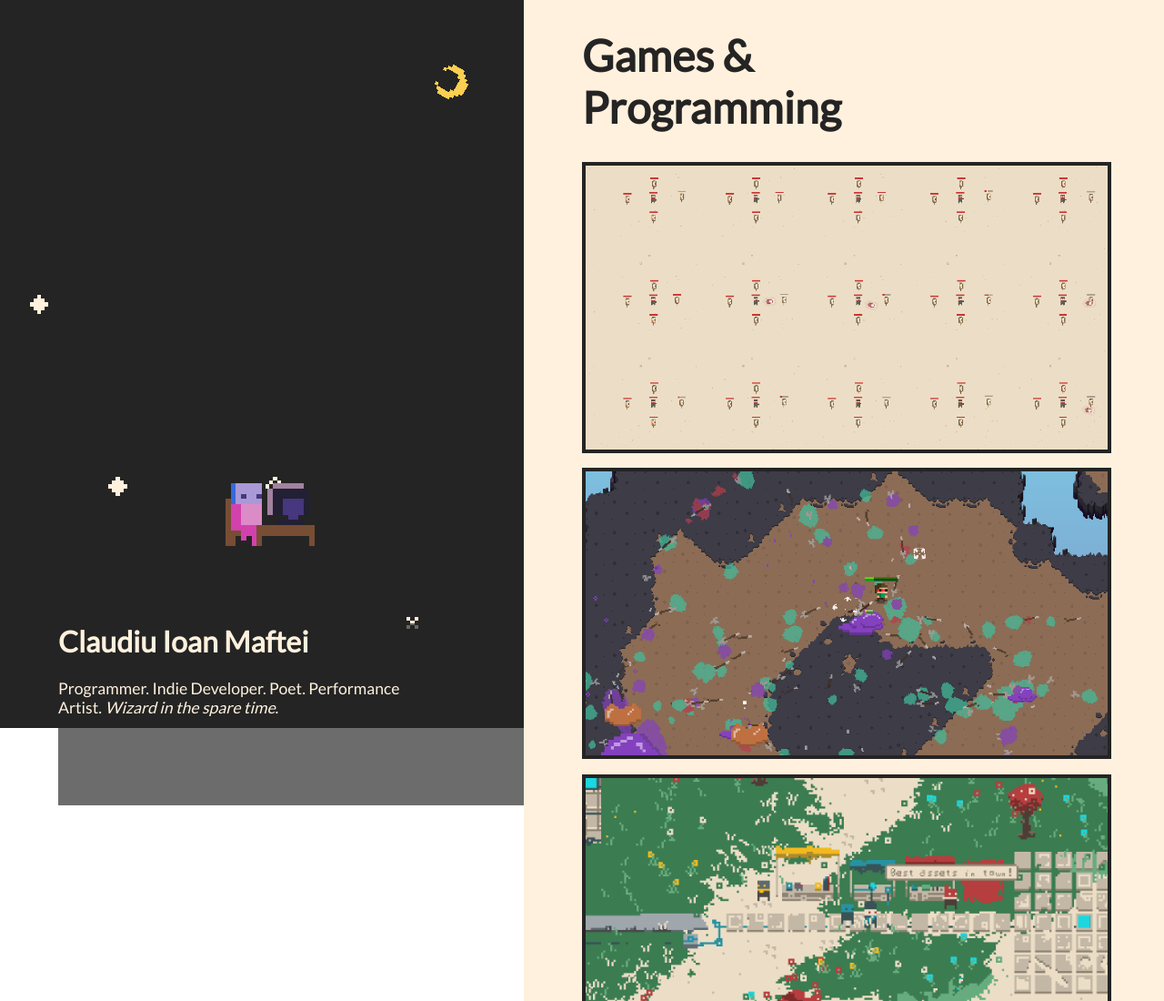
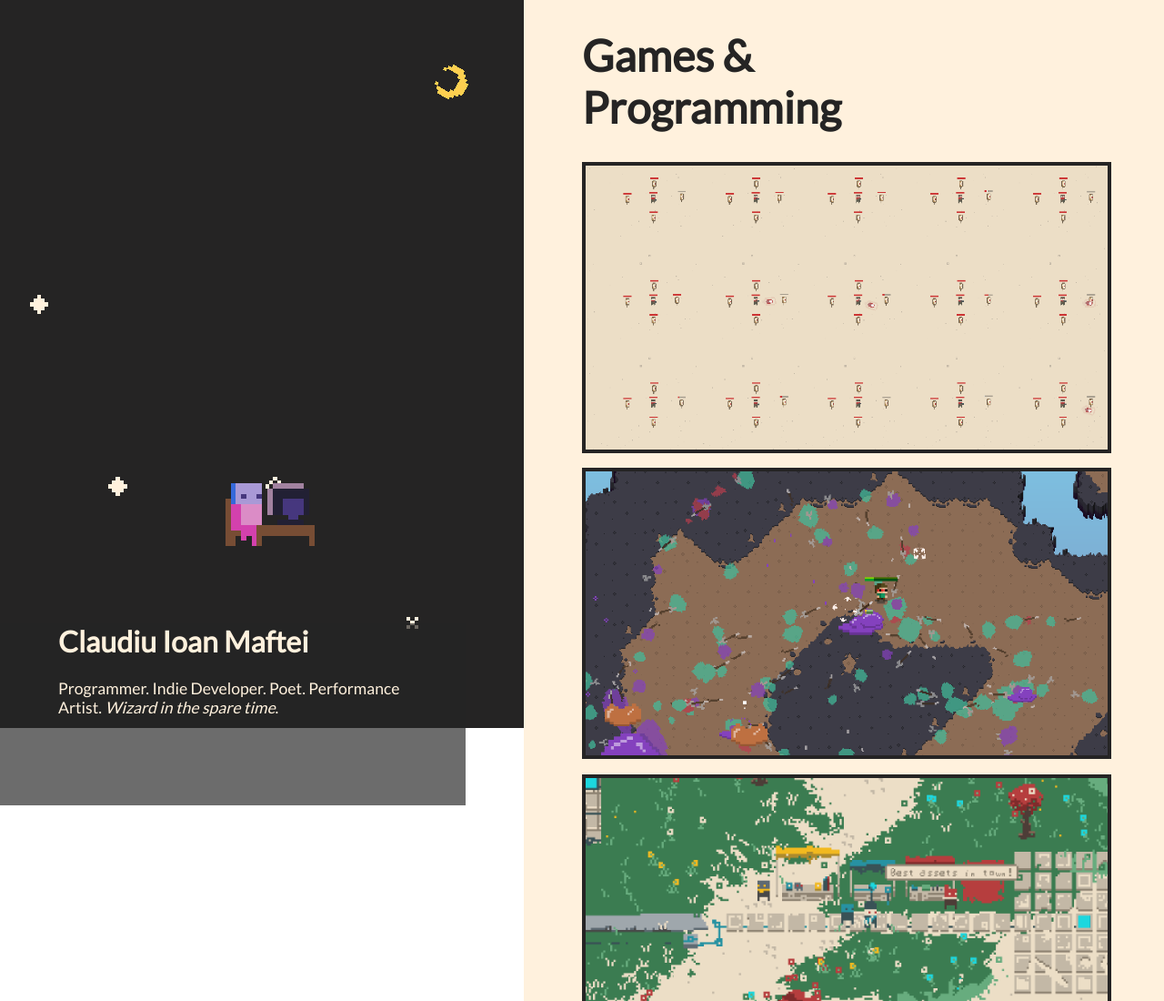
Before and after one commit to ClaudiuIoanMaftei/ClaudiuIoanMaftei.github.io, a plain HTML site: page index.html in a window 1280 px wide. Shown: the top 1100 px of the page at 91% size. Drawn offline with Linux system fonts and the light colour scheme.

Commit message:
Updated bio background

```diff
--- a/core.css
+++ b/core.css
@@ -98,15 +98,17 @@ body{
 	background-size: cover;
 	height: 25%;
 	z-index: 1;
-	left: 64px;
+
 	width: calc(100% - 64px);
 	bottom: -64px;
 	display: block;
 }
 .banner .bio h1{
+	padding-left: 64px;
 	color: #fff1dd;
 }
 .banner .bio p{
+	padding-left: 64px;
 	width: calc(100% - 128px);
 	color: #fff1dd;
 	font-weight: 500;
```
